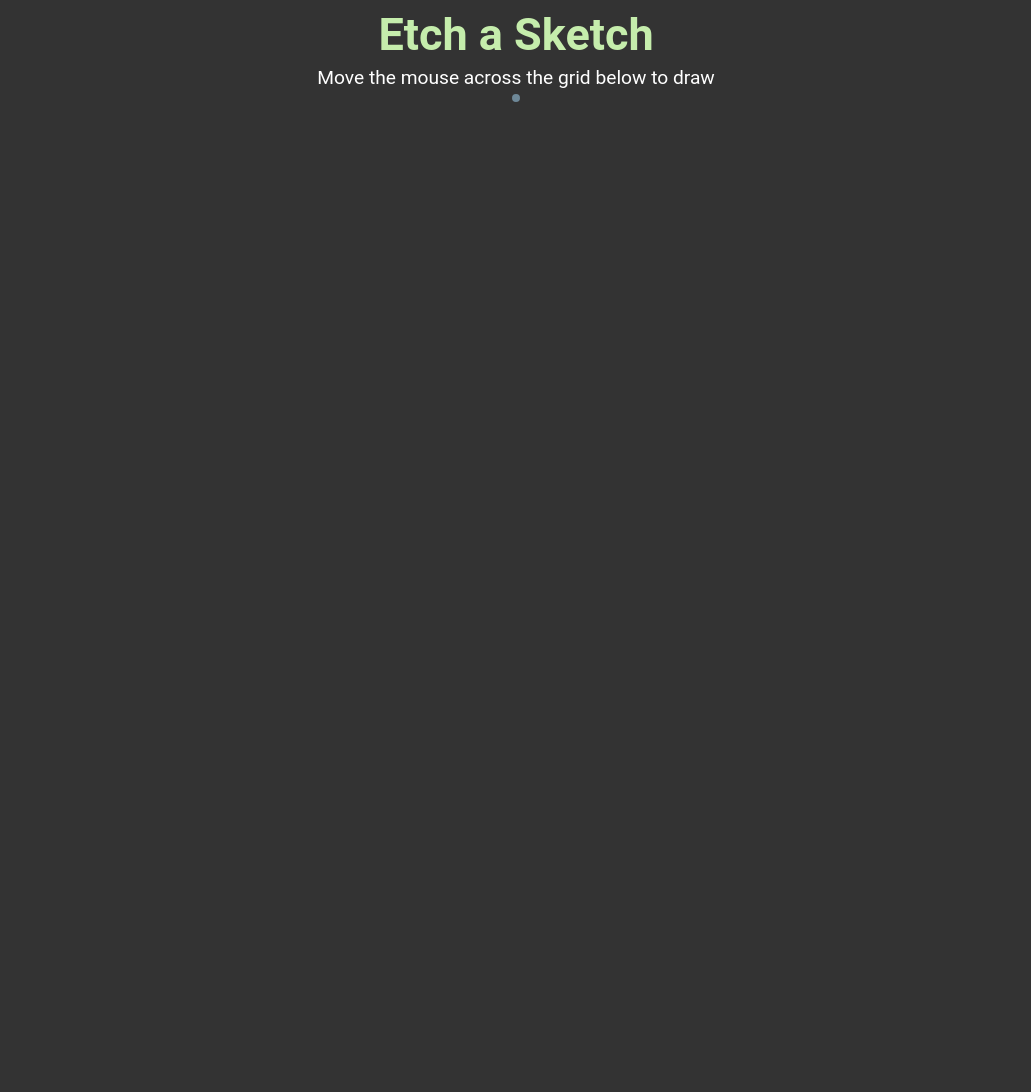
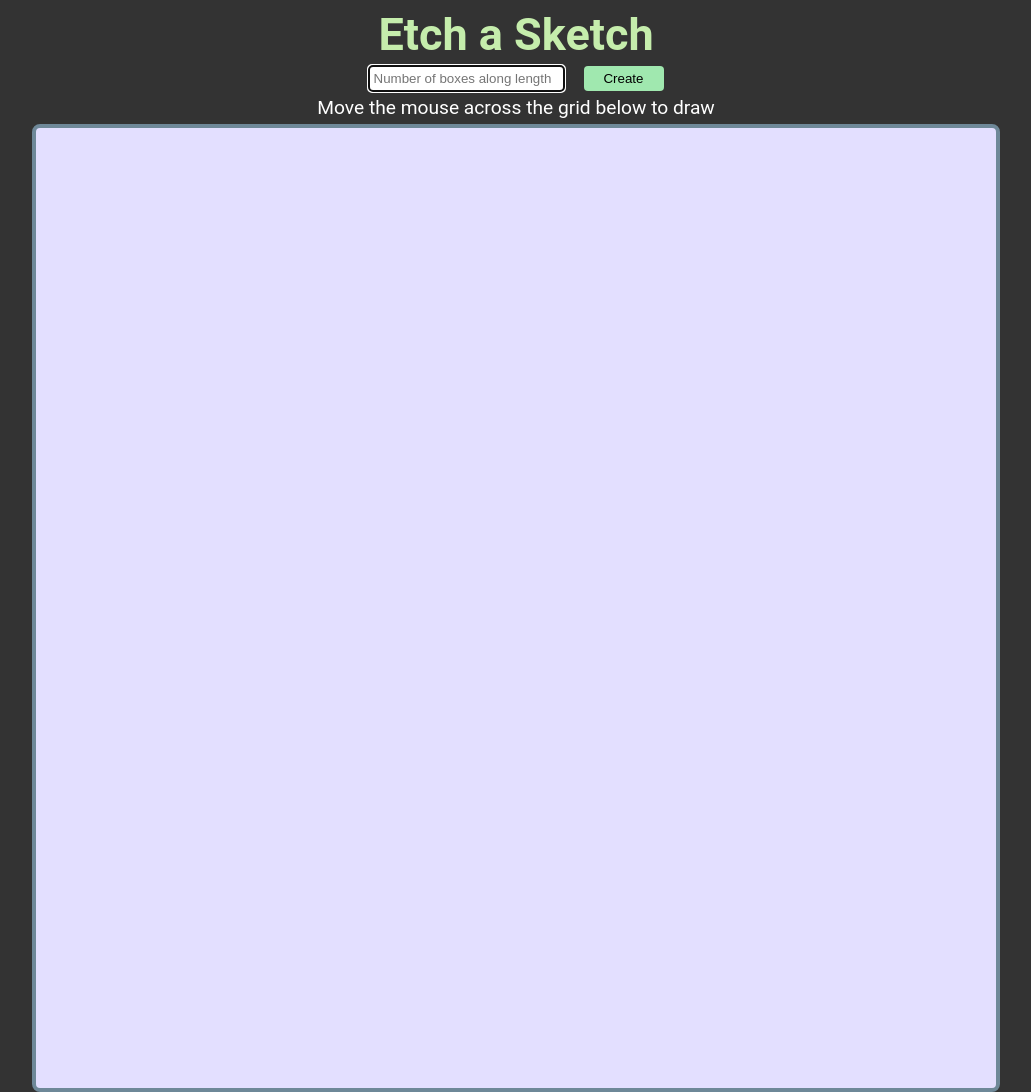
Before and after one commit to srj-17/etch_a_sketch, a plain HTML site: page index.html in a window 1280 px wide. Shown: the whole page, without its empty margins (124-1155 px from the left). Before the commit the page ends 800 px from the top, so only its background shows below. Drawn offline with Linux system fonts and the light colour scheme.

Commit message:
Add input and buttons for number of boxes
We want our pages to be dynamic and change according
to user input.

```diff
--- a/index.html
+++ b/index.html
@@ -11,9 +11,11 @@
     <div class="title">
         Etch a Sketch
     </div>
+    <form class="askBoxNum">
+        <input type="text" placeholder="Number of boxes along length" autofocus>
+        <button>Create</button>
+    </form>
     <div class="description">Move the mouse across the grid below to draw</div>
-    <div class="container">
-
-    </div>
+    <div class="container"></div>
 </body>
 </html>
--- a/script.js
+++ b/script.js
@@ -1,14 +1,14 @@
 let container = document.querySelector('.container');
 
-function createSquareGrid(size) {
-    for (let i = 0; i < size; i++) {
-        let dimension = 960 / size; // width or height of pixels according to container width of 960
+function createSquareGrid(squaresPerSide) {
+    for (let i = 0; i < squaresPerSide; i++) {
+        let dimension = 960 / squaresPerSide; // width or height of pixels according to container width of 960
         console.log(dimension)
         const row = document.createElement('div');
         row.classList.toggle('row');
         row.style.display = 'flex';
         row.style.flexDirection = 'row';
-        for (let j = 0; j < size; j++) {
+        for (let j = 0; j < squaresPerSide; j++) {
             const pixel = document.createElement('div');
             pixel.classList.toggle('pixel');
             pixel.style.cssText = `width: ${dimension}px; height: ${dimension}px; flex: auto;`;
@@ -41,5 +41,7 @@ function draw() {
     });
 }
 
-createSquareGrid();
+
+
+createSquareGrid(10);
 draw();
--- a/style.css
+++ b/style.css
@@ -31,3 +31,24 @@ body {
     font-size: larger;
     color: white;
 }
+
+.askBoxNum {
+    display: flex;
+    justify-content: center;
+    gap: 20px;
+    flex-direction: row;
+}
+
+.askBoxNum input {
+    width: 195px;
+    padding: 5px;
+    border: 0px;
+    border-radius: 4px;
+}
+
+.askBoxNum button {
+    width: 80px;
+    background-color: #A0E8AF;
+    border: 0px;
+    border-radius: 4px;
+}
```
